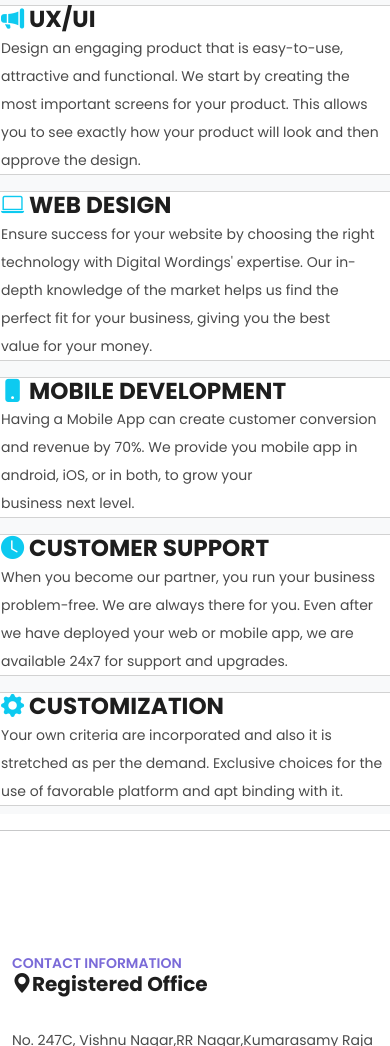
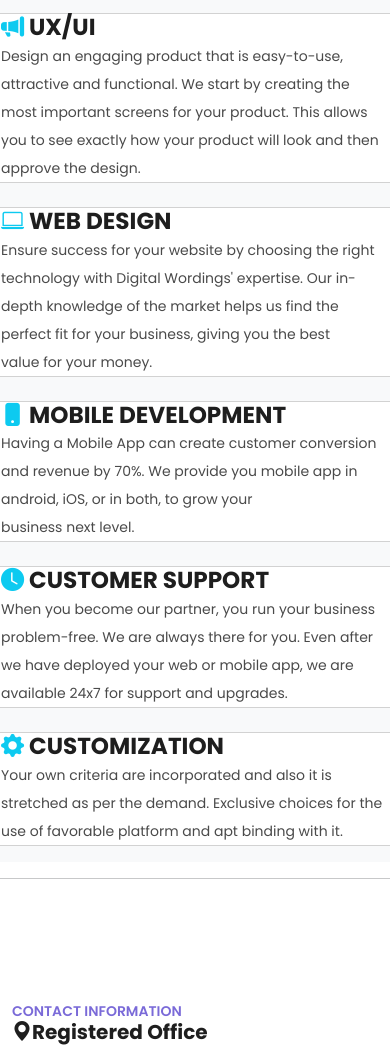
Before and after one commit to suriyaes04/web-ab, a website: page services.html in a window 390 px wide. Shown: the part 862-1908 px from the top of the page. Drawn offline with nearby package versions, Linux system fonts and the light colour scheme.

Commit message:
Update services.html

```diff
--- a/services.html
+++ b/services.html
@@ -120,31 +120,31 @@ https://templatemo.com/tm-586-scholar
     <div class="row my-3">
      <h1 class="text-center mb-1">OUR EXCLUSIVE SERVICES</h1>
       <p class="text-center mb-4">Listed below are our core expertise</p>
-        <div class="card col-lg-4 col-sm-12 my-2">
+        <div class="card col-lg-4 col-sm-12 mt-2 mb-3">
           <h3> <i class="bi bi-cart-fill text-info"> </i>  E-COMMERCE </h3>
         <p >E-commerce software is designed to cover your needs to operate a successful business online. You get marketing tools and information at-a-glance and can download files for offline use, track your inventory and process payments.</p>
         </div>
-        <div class="card  col-lg-4 col-sm-12 my-2">
+        <div class="card  col-lg-4 col-sm-12 mt-2 mb-3">
 
             <h3 class=""><i class="bi bi-megaphone-fill text-info"> </i> UX/UI</h3>
             <p> Design an engaging product that is easy-to-use, attractive and functional. We start by creating the most important screens for your product. This allows you to see exactly how your product will look and then approve the design.</p>
         </div>
-        <div class="card  col-lg-4 col-sm-12 my-2">
+        <div class="card  col-lg-4 col-sm-12 mt-2 mb-3">
 
             <h3 class=""><i class="bi bi-laptop text-info "> </i> WEB DESIGN</h3>
             <p>Ensure success for your website by choosing the right technology with Digital Wordings' expertise. Our in-depth knowledge of the market helps us find the perfect fit for your business, giving you the best value for your money.</p>
         </div>
-        <div class="card col-lg-4 col-sm-12 my-2">
+        <div class="card col-lg-4 col-sm-12 mt-2 mb-3">
 
             <h3 class=""><i class="bi bi-phone-fill text-info"> </i> MOBILE DEVELOPMENT</h3>
             <p>Having a Mobile App can create customer conversion and revenue by 70%. We provide you mobile app in android, iOS, or in both, to grow your business next level.</p>
         </div>
-        <div class="card  col-lg-4 col-sm-12 my-2">
+        <div class="card  col-lg-4 col-sm-12 mt-2 mb-3">
 
             <h3 class=""><i class="bi bi-clock-fill text-info"> </i> CUSTOMER SUPPORT</h3>
             <p>When you become our partner, you run your business problem-free. We are always there for you. Even after we have deployed your web or mobile app, we are available 24x7 for support and upgrades.</p>
         </div>
-        <div class="card  col-lg-4 col-sm-12 my-2">
+        <div class="card  col-lg-4 col-sm-12 mt-2 mb-3">
 
             <h3 class=" "><i class="bi bi-gear-fill text-info"> </i> CUSTOMIZATION</h3>
             <p>Your own criteria are incorporated and also it is stretched as per the demand. Exclusive choices for the use of favorable platform and apt binding with it.</p>
```
